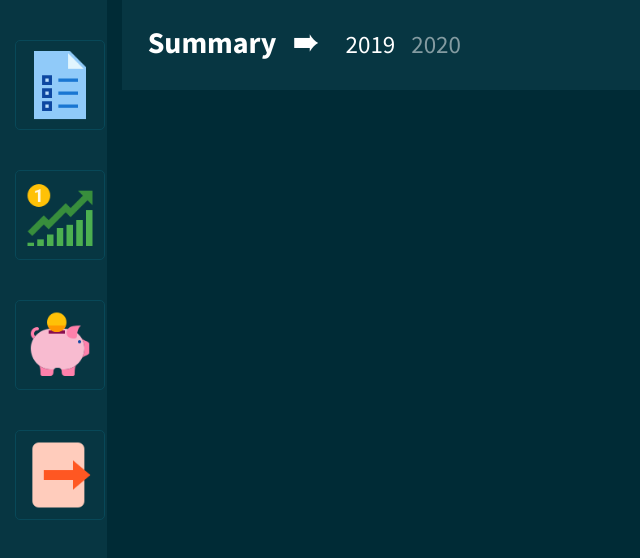
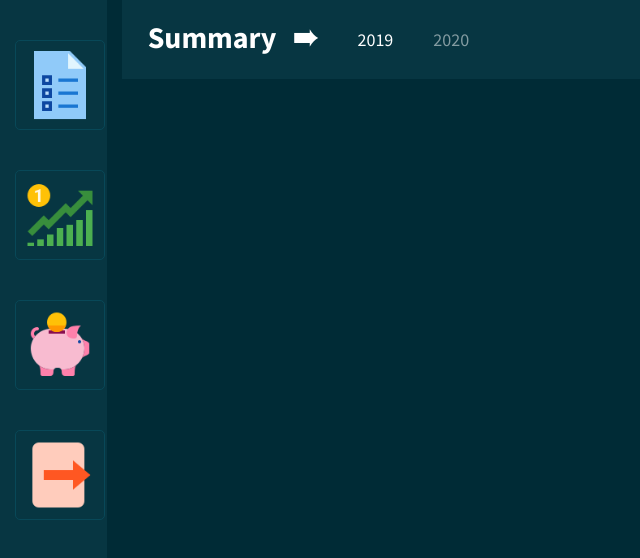
Before and after one commit to Krisztina75/BudgetManager, an Angular app in the folder angular-budgetmanager/: page / in a window 1280 px wide. Shown: the top 558 px of the page, without its empty margins (0-640 px from the left). Built offline with nearby package versions, Linux system fonts and the light colour scheme.

Commit message:
formatting navbar and add new nav-links on reports page

```diff
--- a/angular-budgetmanager/src/app/pages/incomes-table/incomes-table.component.html
+++ b/angular-budgetmanager/src/app/pages/incomes-table/incomes-table.component.html
@@ -14,6 +14,12 @@
       </li>
       <li class="nav-item active">
         <a class="nav-link" routerLink="/reports/incomes">Incomes</a>
+      </li>
+      <li class="nav-item">
+        <a class="nav-link" routerLink="/reports/incomesVsSpendings">Income vs Spending</a>
+      </li>
+      <li class="nav-item">
+        <a class="nav-link" routerLink="/reports/incomesVsSpendings">Spending by category</a>
       </li>
     </ul>
     <!-- <form class="form-inline my-2 my-lg-0">
--- a/angular-budgetmanager/src/app/pages/reports/reports.component.html
+++ b/angular-budgetmanager/src/app/pages/reports/reports.component.html
@@ -14,6 +14,12 @@
       </li>
       <li class="nav-item">
         <a class="nav-link" routerLink="/reports/incomes">Incomes</a>
+      </li>
+      <li class="nav-item">
+        <a class="nav-link" routerLink="/reports/incomesVsSpendings">Income vs Spending</a>
+      </li>
+      <li class="nav-item">
+        <a class="nav-link" routerLink="/reports/incomesVsSpendings">Spending by category</a>
       </li>
     </ul>
     <!-- <form class="form-inline my-2 my-lg-0">
--- a/angular-budgetmanager/src/styles.css
+++ b/angular-budgetmanager/src/styles.css
@@ -10,8 +10,8 @@
 }
 
 .nav-link {
-  margin: 10px 0px;
-  font-size: 25px;
+  margin: 10px 12px;
+  font-size: 18px;
 }
 
 .arrow {
```
